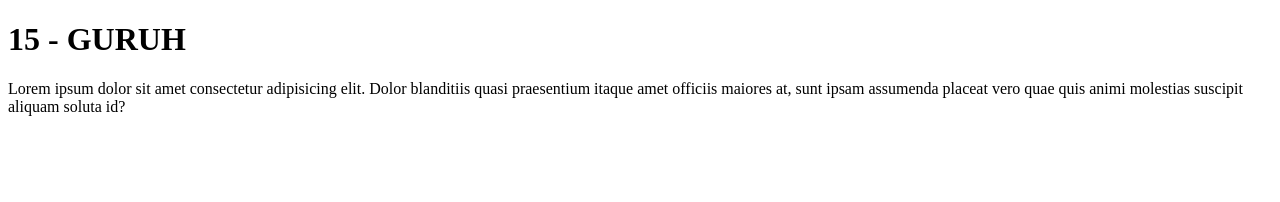
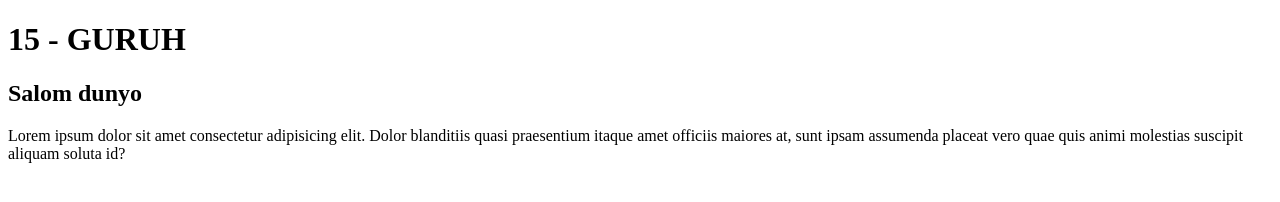
Before and after one commit to cyberareauzb/15guruh, a plain HTML site: page index.html in a window 1280 px wide. Drawn offline with Linux system fonts and the light colour scheme.

Commit message:
Salom dunyo qo'shdim
wfsdfsdfsdgsg ygygy

```diff
--- a/index.html
+++ b/index.html
@@ -7,6 +7,7 @@
 </head>
 <body>
     <h1>15 - GURUH</h1>
+    <h2>Salom dunyo</h2>
     <p>Lorem ipsum dolor sit amet consectetur adipisicing elit. Dolor blanditiis quasi praesentium itaque amet officiis maiores at, sunt ipsam assumenda placeat vero quae quis animi molestias suscipit aliquam soluta id?</p>
 </body>
 </html>
```
